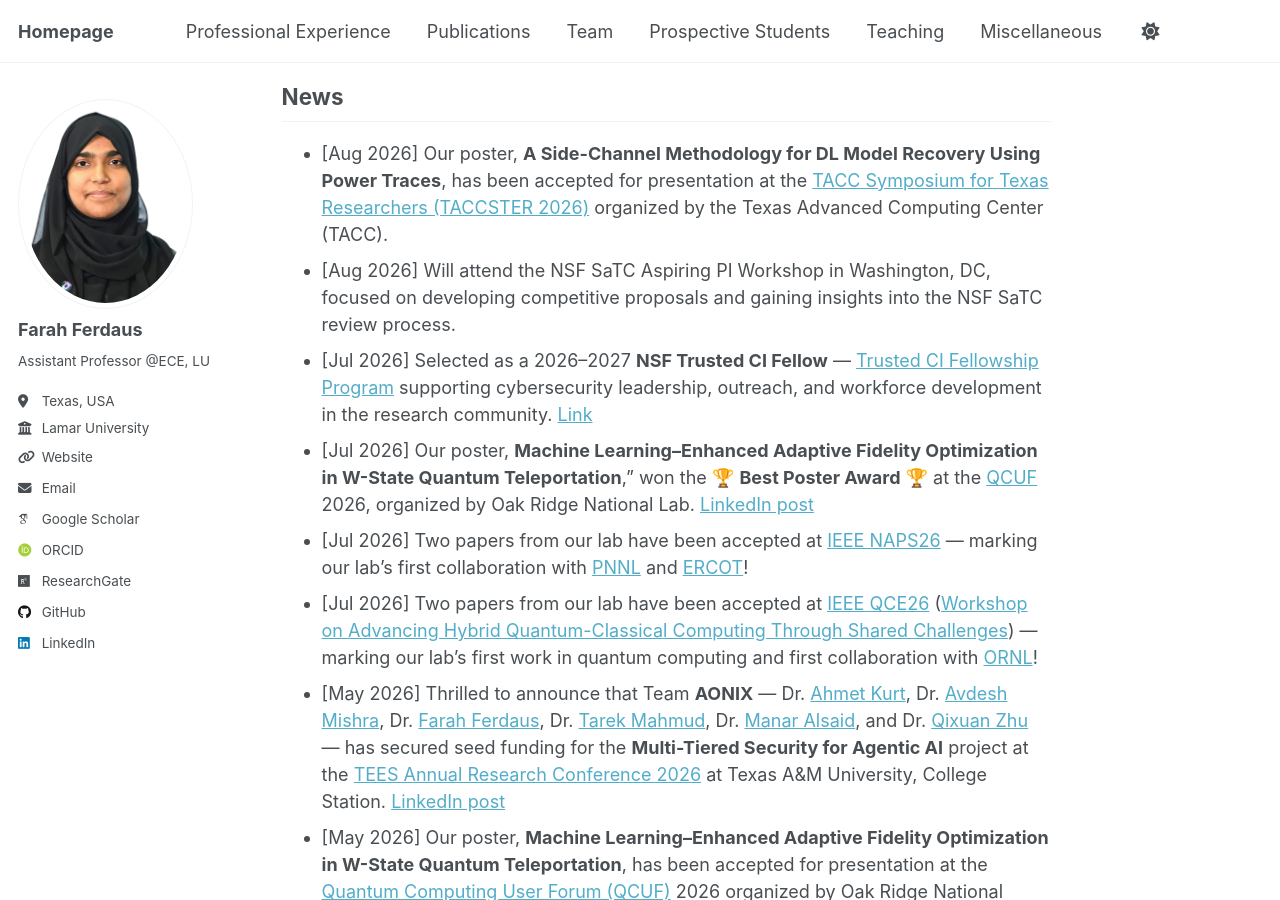
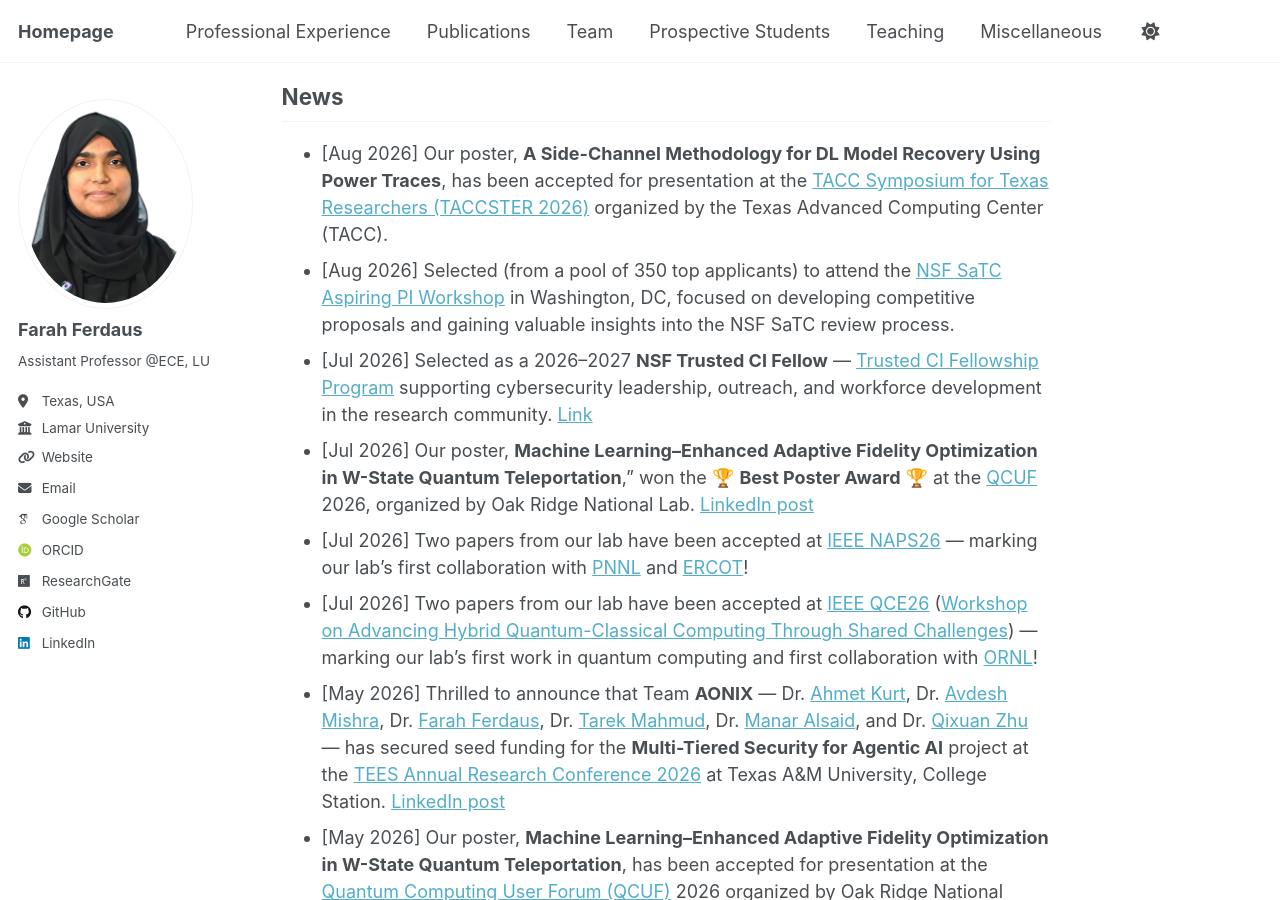
Before and after one commit to fferdaus/fferdaus.github.io, a Jekyll site: the page built from _pages/about.md, in a window 1280 px wide and 900 px high, scrolled down 978 px. Built offline with Jekyll 4.4.1, drawn with Linux system fonts in a browser that asks for light colours; emoji names are drawn with the system emoji font; some web fonts are replaced.

Commit message:
Update about.md

```diff
--- a/_pages/about.md
+++ b/_pages/about.md
@@ -62,7 +62,7 @@ I have published numerous scientific articles, including journal articles, confe
 -->
 ## News
 - [Aug 2026] Our poster, **A Side-Channel Methodology for DL Model Recovery Using Power Traces**, has been accepted for presentation at the [TACC Symposium for Texas Researchers (TACCSTER 2026)](https://tacc.utexas.edu/taccster/2026/) organized by the Texas Advanced Computing Center (TACC).
-- [Aug 2026] Will attend the NSF SaTC Aspiring PI Workshop in Washington, DC, focused on developing competitive proposals and gaining insights into the NSF SaTC review process.
+- [Aug 2026] Selected (from a pool of 350 top applicants) to attend the [NSF SaTC Aspiring PI Workshop](https://nsfsatcaspiringpi2026.cs.jhu.edu/) in Washington, DC, focused on developing competitive proposals and gaining valuable insights into the NSF SaTC review process.
 - [Jul 2026] Selected as a 2026–2027 **NSF Trusted CI Fellow** — [Trusted CI Fellowship Program](https://trustedci.org/fellows) supporting cybersecurity leadership, outreach, and workforce development in the research community. [Link](https://www.trustedci.org/2026-fellows)
 - [Jul 2026] Our poster, **Machine Learning–Enhanced Adaptive Fidelity Optimization in W-State Quantum Teleportation**," won the 🏆 **Best Poster Award** 🏆 at the [QCUF](https://www.olcf.ornl.gov/calendar/2026-quantum-computing-user-forum/) 2026, organized by Oak Ridge National Lab. [LinkedIn post](https://www.linkedin.com/feed/update/urn:li:ugcPost:7486160842829369344/)
 - [Jul 2026] Two papers from our lab have been accepted at [IEEE NAPS26](https://www.mtu.edu/ece/naps-2026/) — marking our lab's first collaboration with [PNNL](https://www.pnnl.gov) and [ERCOT](https://www.ercot.com)!
```
